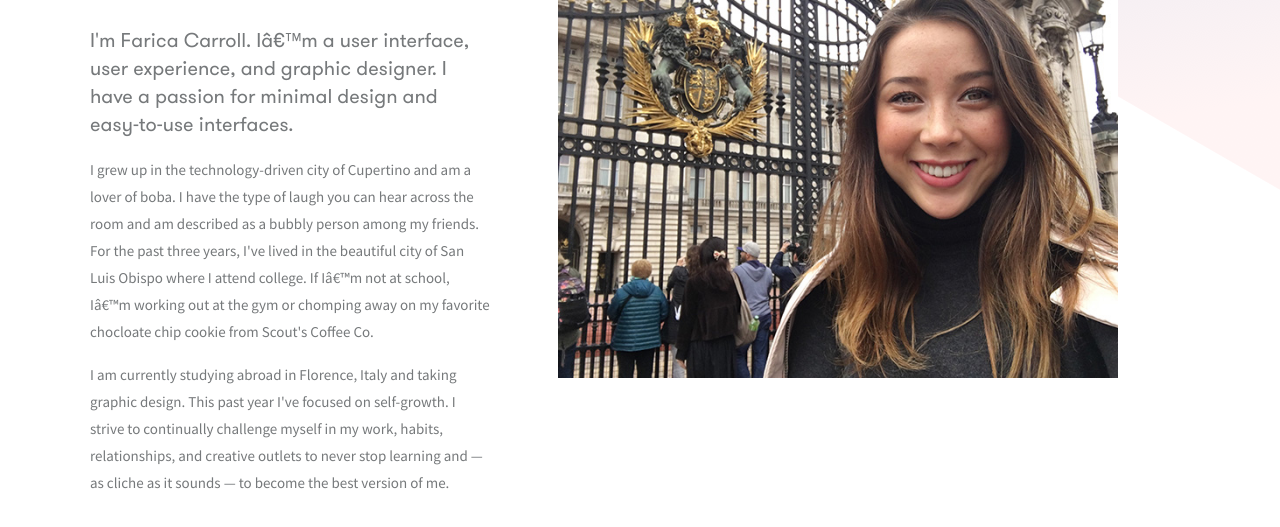
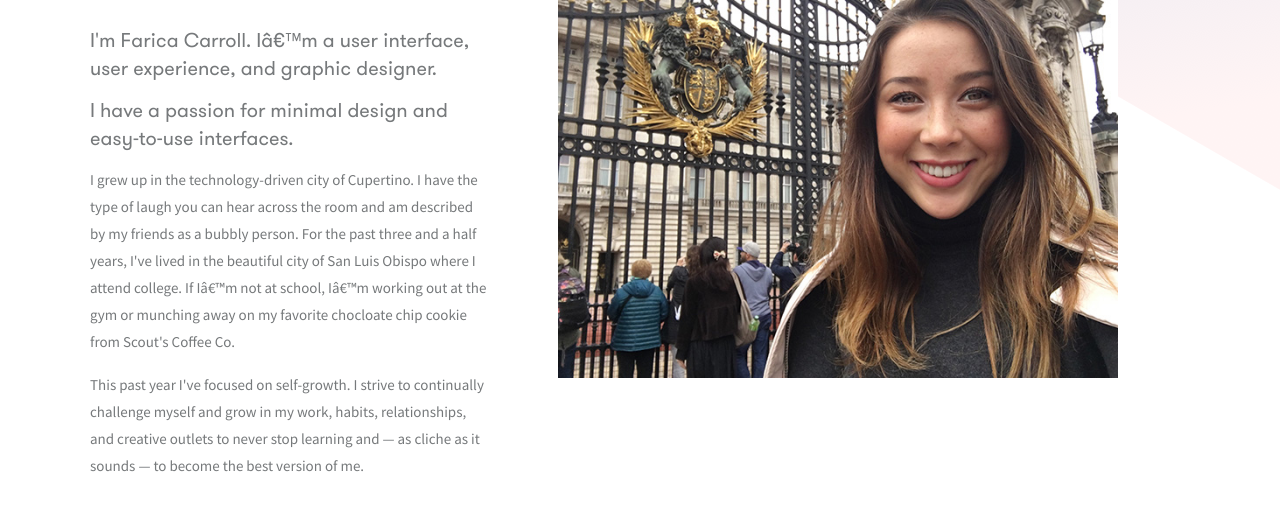
Before and after one commit to faricacarroll/mywebsite, a plain HTML site: page about.html in a window 1280 px wide. Shown: the part 275-802 px from the top of the page. Drawn offline with nearby package versions, Linux system fonts and the light colour scheme.

Commit message:
About me text updates

```diff
--- a/about.html
+++ b/about.html
@@ -46,11 +46,11 @@
 
             <div class= "aboutme-text">
                 <h1>Hey there!</h1><br><br>
-                <h4>I'm Farica Carroll. I’m a user interface, user experience, and graphic designer. I have a passion for minimal design and easy-to-use interfaces.</h4>
+                <h4>I'm Farica Carroll. I’m a user interface, user experience, and graphic designer.</h4> <h4> I have a passion for minimal design and easy-to-use interfaces.</h4>
+
+                <p> I grew up in the technology-driven city of Cupertino. I have the type of laugh you can hear across the room and am described by my friends as a bubbly person. For the past three and a half years, I've lived in the beautiful city of San Luis Obispo where I attend college. If I’m not at school, I’m working out at the gym or munching away on my favorite chocloate chip cookie from Scout's Coffee Co.</p>
                 <br>
-                <p> I grew up in the technology-driven city of Cupertino and am a lover of boba. I have the type of laugh you can hear across the room and am described as a bubbly person among my friends. For the past three years, I've lived in the beautiful city of San Luis Obispo where I attend college. If I’m not at school, I’m working out at the gym or chomping away on my favorite chocloate chip cookie from Scout's Coffee Co.</p>
-                <br>
-                <p>I am currently studying abroad in Florence, Italy and taking graphic design. This past year I've focused on self-growth. I strive to continually challenge myself in my work, habits, relationships, and creative outlets to never stop learning and &mdash; as cliche as it sounds &mdash; to become the best version of me.</p>
+                <p>This past year I've focused on self-growth. I strive to continually challenge myself and grow in my work, habits, relationships, and creative outlets to never stop learning and &mdash; as cliche as it sounds &mdash; to become the best version of me.</p>
 
              </div>
              <img src="images/headshot-london.JPG">
--- a/styles-contact.css
+++ b/styles-contact.css
@@ -380,6 +380,10 @@ ul {
     max-width: 25em;
 }
 
+.aboutme h4 {
+    padding-bottom: .7em;
+}
+
 
 
 /* CONTACT PAGE */
```
